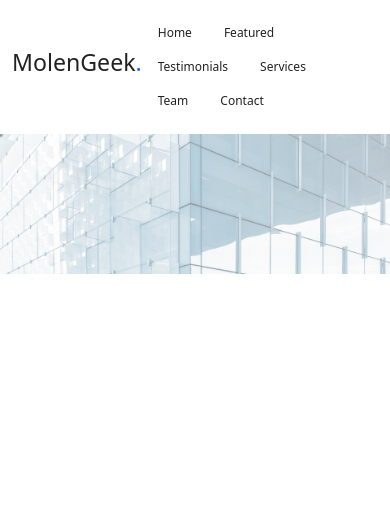
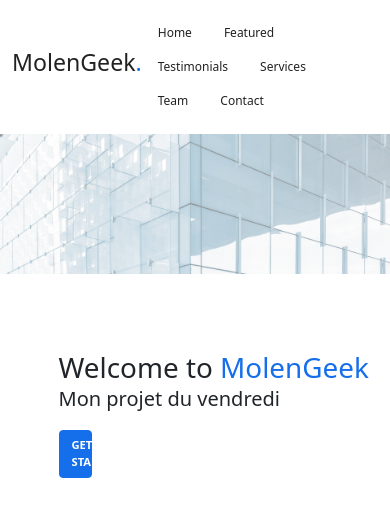
Before and after one commit to maxberck/Projet_templateMolengeek_maxence, a website: page index.html in a window 390 px wide. Drawn offline with Linux system fonts and the light colour scheme.

Commit message:
navbar et header fusionné et fini le positionnement des block, couleur, et font de base semble être la bonne. il reste le responsive à faire

```diff
--- a/index.html
+++ b/index.html
@@ -31,8 +31,12 @@
           </ul>
     </nav>
     <header class="w-100">
-        <div>
-
+        <div class="filter d-flex">
+            <div class="card-body container">
+                <h1 class="card-title ">Welcome to <span>MolenGeek</span></h1>
+                <p class="card-text lead">Mon projet du vendredi</p>
+                <a href="#" class="btn btn-primary rounded-1"><strong>GET STARTED</strong></a>
+              </div>
         </div>
     </header>
 </body>
--- a/src/sass/modules/_header.sass
+++ b/src/sass/modules/_header.sass
@@ -4,6 +4,16 @@ header
     background-size: 100%
     background-repeat: no-repeat
     height: 35em
-    div
+    .filter
         background-color: rgba(255, 255, 255, 0.552)
         height: 35em
+        align-items: center
+        div
+            padding-left: 15%
+            h1
+                span
+                    color: $blue
+            a
+                background-color: $blue
+                font-size: .7em
+                width: 10%
```
Also changed, not shown: public/css/app.css, 1 other file.
